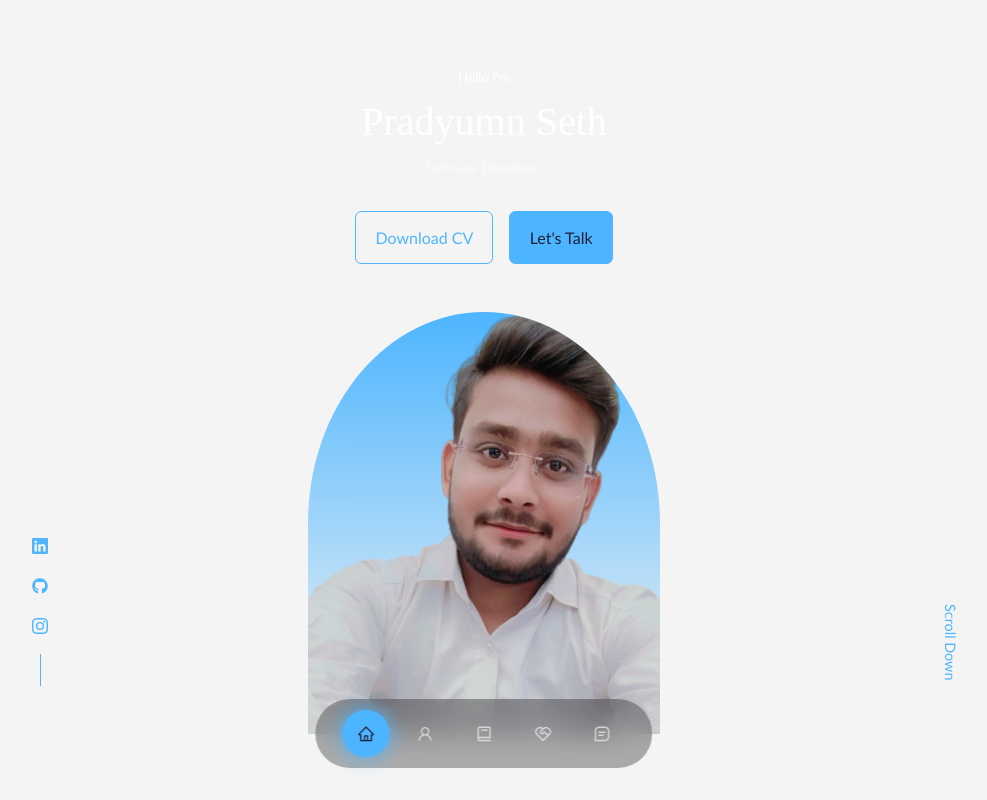
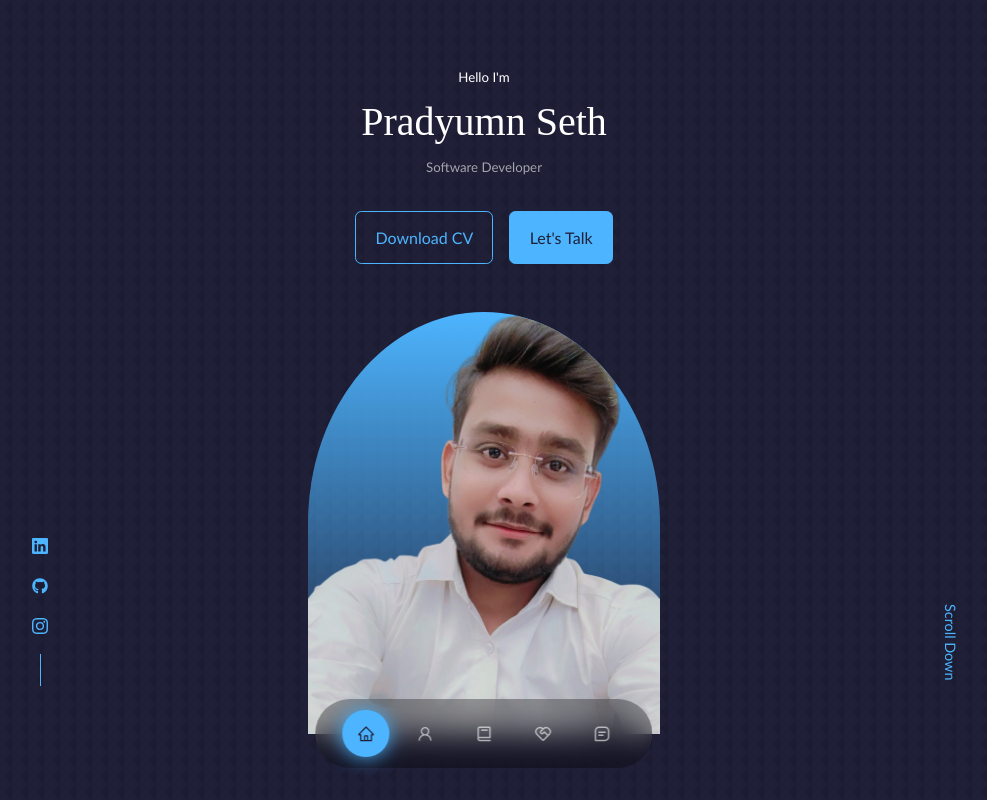
Before and after one commit to Pradyumnseth743/My-Portfolio, a React (Create React App) app: page / in a window 1280 px wide. Shown: the whole page, without its empty margins (156-1143 px from the left). Built offline with nearby package versions, Linux system fonts and the light colour scheme.

Commit message:
5th Header Changes

```diff
--- a/src/components/header/header.css
+++ b/src/components/header/header.css
@@ -19,7 +19,7 @@ header {
     align-items: center;
     text-align: center;
     padding: 0 1rem;
-    background: var(--background-color, #f4f4f4);
+    /* background: var(--background-color, #f4f4f4); */
 }
 
 .header__container {
```
